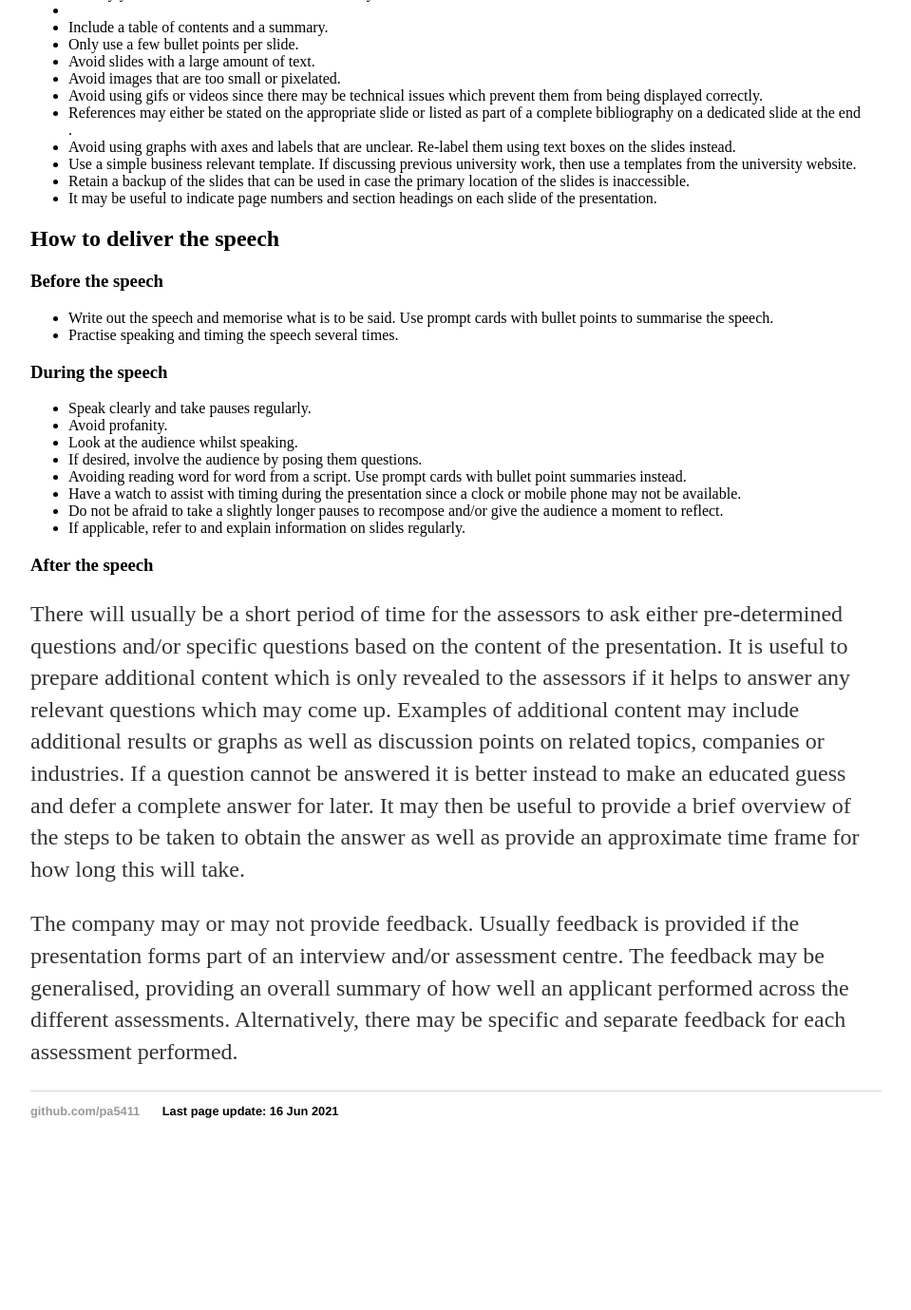
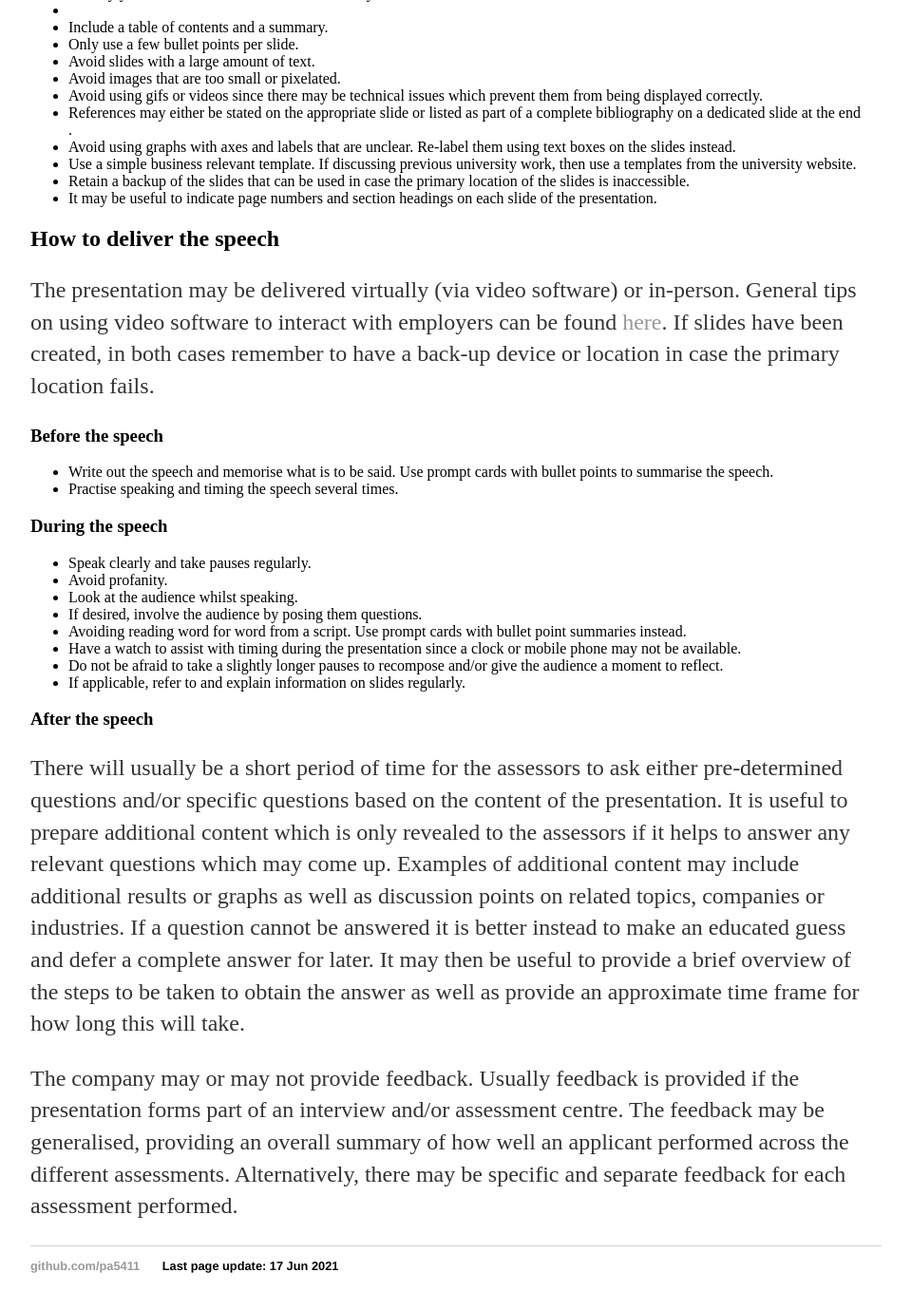
Before and after one commit to pa5411/Graduate-Job-Help, a Jekyll site: the page built from deliveringpresentations.html, in a window 1280 px wide and 1400 px high, scrolled down 1402 px. Shown: the top 1379 px of the window at 95% size, without its empty margins (160-1119 px from the left). Built offline with Jekyll 4.4.1, drawn with Linux system fonts in a browser that asks for light colours; before the commit the page ends 2639 px from its top, so only the background shows below that.

Commit message:
add intro to how to deliver speech section

```diff
--- a/deliveringpresentations.html
+++ b/deliveringpresentations.html
@@ -1,7 +1,7 @@
 ---
 layout: default
 title: Delivering Presentations
-date: 2021-06-16
+date: 2021-06-17
 ---
 <div class="blurb">
         <h1> Delivering Presentations </h1>
@@ -48,6 +48,8 @@ date: 2021-06-16
 
 		<h2> How to deliver the speech </h2>
 
+		<p> The presentation may be delivered virtually (via video software) or in-person. General tips on using video software to interact with employers can be found <a href="https://pa5411.github.io/generalvideorecordingtips.html">here</a>. If slides have been created, in both cases remember to have a back-up device or location in case the primary location fails. </p>
+
 		<h3> Before the speech </h3>
 
 		<ul>
```
